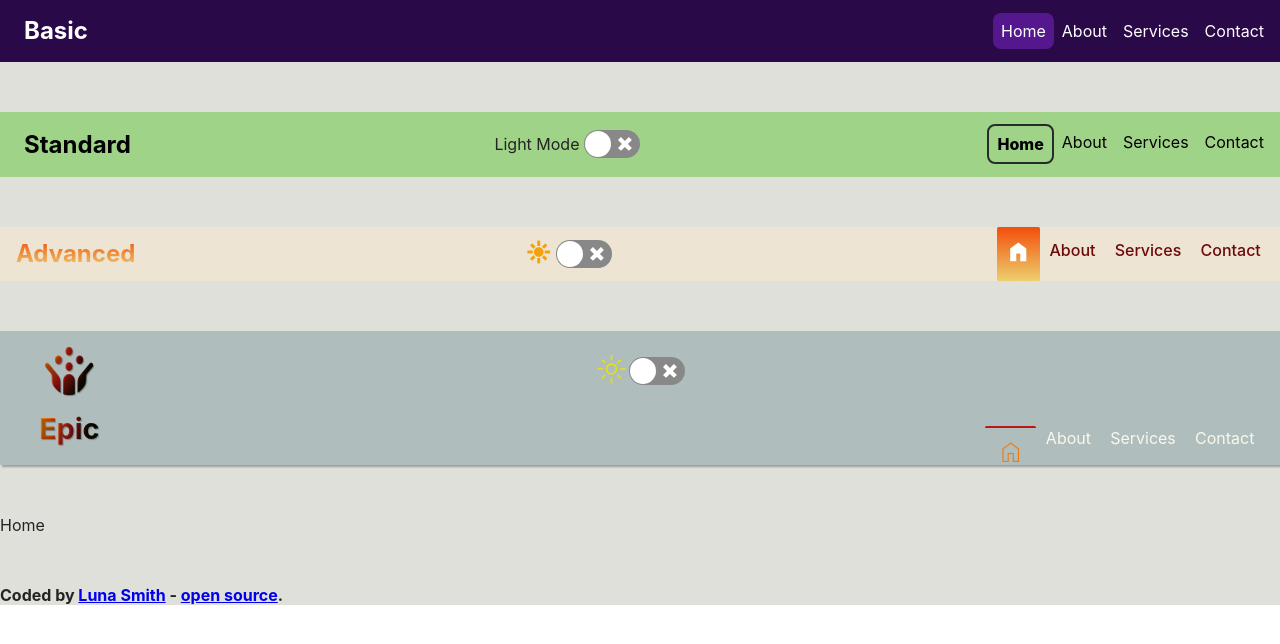
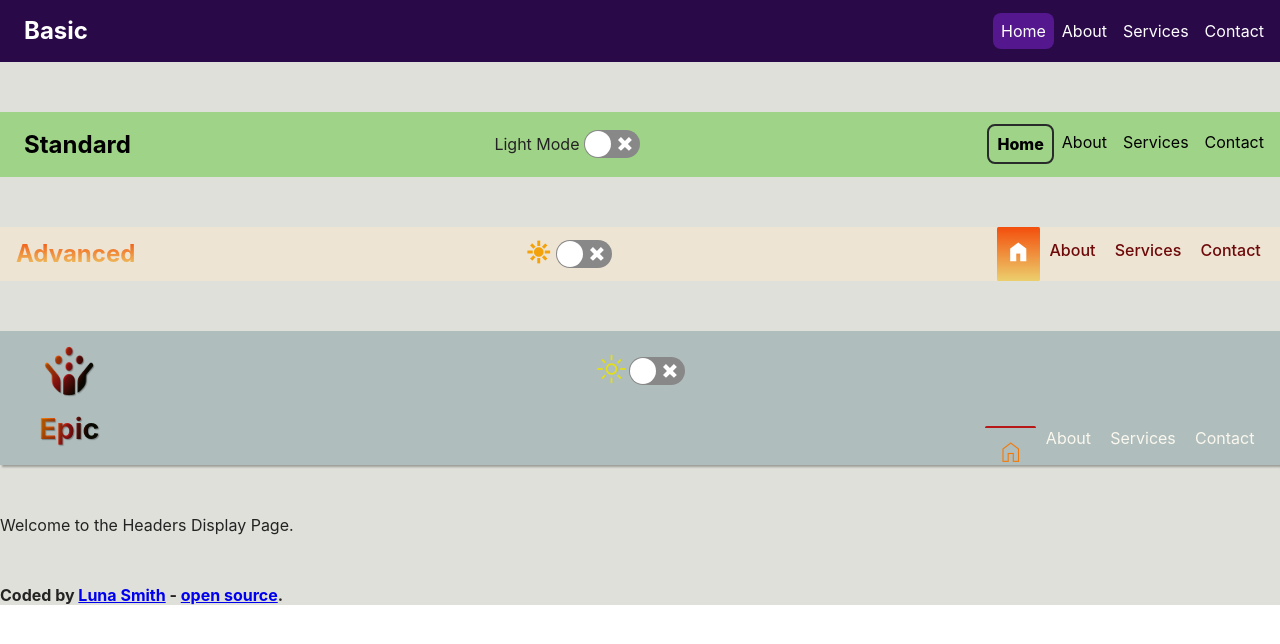
Before and after one commit to Lu-Smith/react_headers, a React (Create React App) app: page / in a window 1280 px wide. Shown: the top 644 px of the page. Built offline with nearby package versions, Linux system fonts and the light colour scheme.

Commit message:
Updated Home.tsx

```diff
--- a/src/components/pages/Home.tsx
+++ b/src/components/pages/Home.tsx
@@ -1,8 +1,9 @@
-import React from 'react'
+import React from 'react';
+import '../styles/Home.css';
 
 const Home = () => {
   return (
-    <div>Home</div>
+    <div className='Home'>Welcome to the Headers Display Page.</div>
   )
 }
 
```
Also changed, not shown: src/components/styles/Home.css (added).
